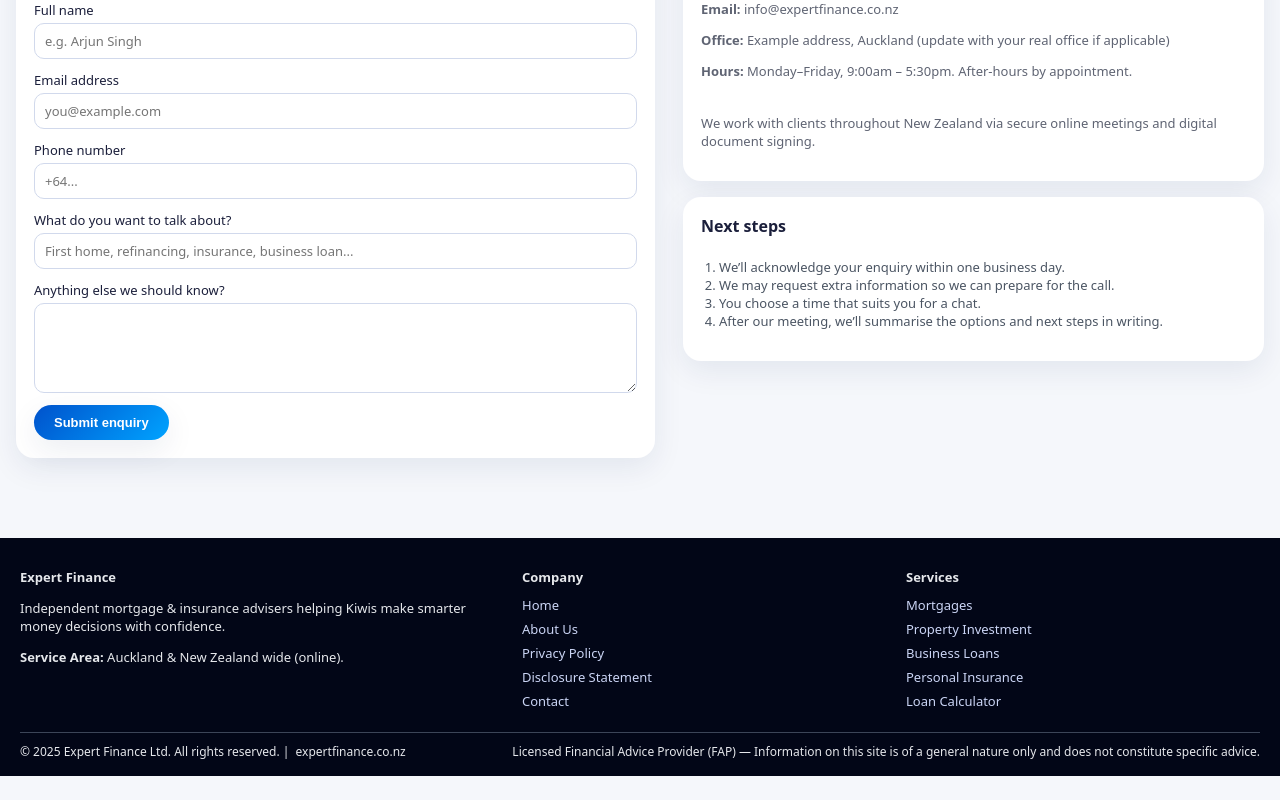
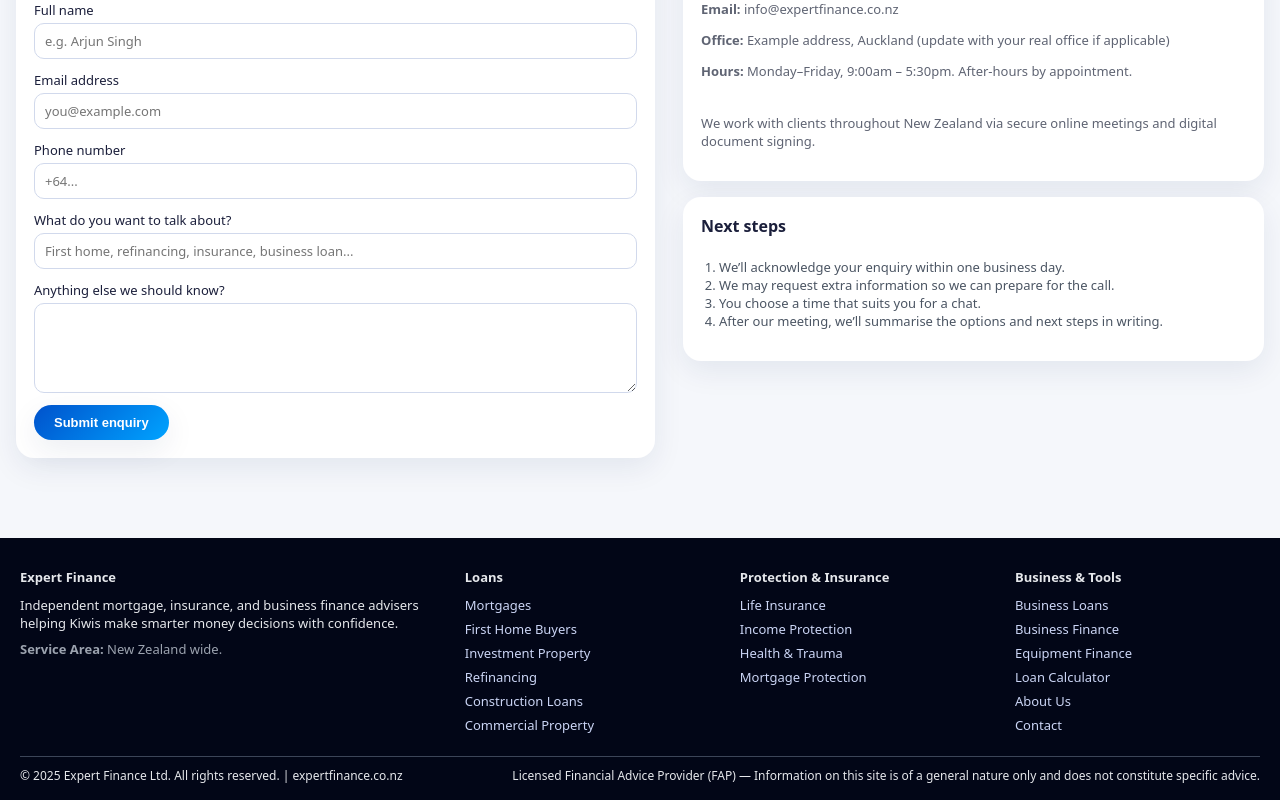
Before and after one commit to Prashant-Singh-24/expert-finance-website, a React (Create React App) app in the folder expert-finance/: page /contact in a window 1280 px wide. Shown: the part 345-1145 px from the top of the page. Before the commit the page ends 1121 px from the top, so only its background shows below. Built offline with nearby package versions, Linux system fonts and the light colour scheme.

Commit message:
add: added footer section

```diff
--- a/expert-finance/src/App.css
+++ b/expert-finance/src/App.css
@@ -595,6 +595,31 @@ textarea {
 
 @media (max-width: 640px) {
   .footer-grid {
+    grid-template-columns: minmax(0, 1fr);
+  }
+}
+
+.footer-grid.footer-grid-4 {
+  grid-template-columns: 2.2fr 1.3fr 1.3fr 1.3fr;
+}
+
+.footer-col-brand p {
+  margin: 0 0 8px;
+}
+
+.footer-muted {
+  color: #9ca3af;
+}
+
+/* Responsive tweaks for the 4-col grid */
+@media (max-width: 900px) {
+  .footer-grid.footer-grid-4 {
+    grid-template-columns: repeat(2, minmax(0, 1fr));
+  }
+}
+
+@media (max-width: 640px) {
+  .footer-grid.footer-grid-4 {
     grid-template-columns: minmax(0, 1fr);
   }
 }
--- a/expert-finance/src/components/Footer.js
+++ b/expert-finance/src/components/Footer.js
@@ -1,69 +1,112 @@
+// src/components/Footer.js
 import React from "react";
 import { Link } from "react-router-dom";
 
 function Footer() {
-  const year = new Date().getFullYear();
-
   return (
     <footer className="footer">
       <div className="footer-inner">
-        <div className="footer-grid">
-          <div>
+        <div className="footer-grid footer-grid-4">
+          {/* Brand / intro */}
+          <div className="footer-col footer-col-brand">
             <h4>Expert Finance</h4>
             <p>
-              Independent mortgage & insurance advisers helping Kiwis make
-              smarter money decisions with confidence.
+              Independent mortgage, insurance, and business finance advisers
+              helping Kiwis make smarter money decisions with confidence.
             </p>
-            <p>
-              <strong>Service Area:</strong> Auckland & New Zealand wide (online).
+            <p className="footer-muted">
+              <strong>Service Area:</strong>  New&nbsp;Zealand
+              wide.
             </p>
           </div>
-          <div>
-            <h4>Company</h4>
+
+          {/* Loans */}
+          <div className="footer-col">
+            <h4>Loans</h4>
             <ul className="footer-list">
               <li>
-                <Link to="/">Home</Link>
+                <Link to="/services/mortgages">Mortgages</Link>
+              </li>
+              <li>
+                <Link to="/services/first-home-buyers">First Home Buyers</Link>
+              </li>
+              <li>
+                <Link to="/services/investment-property">
+                  Investment Property
+                </Link>
+              </li>
+              <li>
+                <Link to="/services/refinancing">Refinancing</Link>
+              </li>
+              <li>
+                <Link to="/services/construction-loans">
+                  Construction Loans
+                </Link>
+              </li>
+              <li>
+                <Link to="/services/commercial-property">
+                  Commercial Property
+                </Link>
+              </li>
+            </ul>
+          </div>
+
+          {/* Protection / Insurance */}
+          <div className="footer-col">
+            <h4>Protection &amp; Insurance</h4>
+            <ul className="footer-list">
+              <li>
+                <Link to="/services/life-insurance">Life Insurance</Link>
+              </li>
+              <li>
+                <Link to="/services/income-protection">
+                  Income Protection
+                </Link>
+              </li>
+              <li>
+                <Link to="/services/health-trauma">Health &amp; Trauma</Link>
+              </li>
+              <li>
+                <Link to="/services/mortgage-protection">
+                  Mortgage Protection
+                </Link>
+              </li>
+            </ul>
+          </div>
+
+          {/* Business + site links */}
+          <div className="footer-col">
+            <h4>Business &amp; Tools</h4>
+            <ul className="footer-list">
+              <li>
+                <Link to="/services/business-loans">Business Loans</Link>
+              </li>
+              <li>
+                <Link to="/services/business-finance">Business Finance</Link>
+              </li>
+              <li>
+                <Link to="/services/equipment-finance">
+                  Equipment Finance
+                </Link>
+              </li>
+              <li>
+                <Link to="/calculator">Loan Calculator</Link>
               </li>
               <li>
                 <Link to="/about">About Us</Link>
-              </li>
-              <li>
-                <a href="/about#privacy">Privacy Policy</a>
-              </li>
-              <li>
-                <a href="/about#disclosure">Disclosure Statement</a>
               </li>
               <li>
                 <Link to="/contact">Contact</Link>
               </li>
             </ul>
           </div>
-          <div>
-            <h4>Services</h4>
-            <ul className="footer-list">
-              <li>
-                <Link to="/mortgages">Mortgages</Link>
-              </li>
-              <li>
-                <Link to="/mortgages">Property Investment</Link>
-              </li>
-              <li>
-                <Link to="/mortgages">Business Loans</Link>
-              </li>
-              <li>
-                <Link to="/insurance">Personal Insurance</Link>
-              </li>
-              <li>
-                <Link to="/calculator">Loan Calculator</Link>
-              </li>
-            </ul>
-          </div>
         </div>
 
+        {/* Bottom strip */}
         <div className="footer-bottom">
           <span>
-            © {year} Expert Finance Ltd. All rights reserved. |
-            &nbsp;expertfinance.co.nz
+            © {new Date().getFullYear()} Expert Finance Ltd. All rights
+            reserved. | expertfinance.co.nz
           </span>
           <span>
             Licensed Financial Advice Provider (FAP) — Information on this site
```
